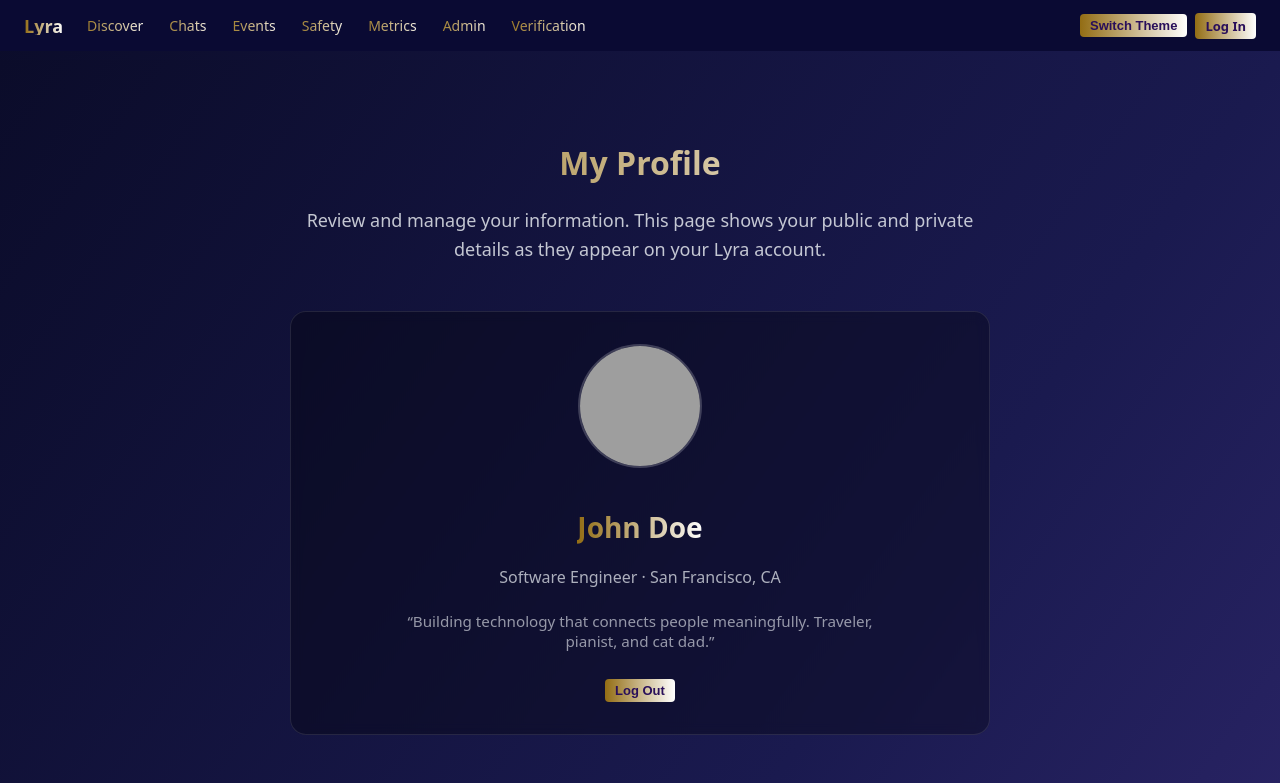
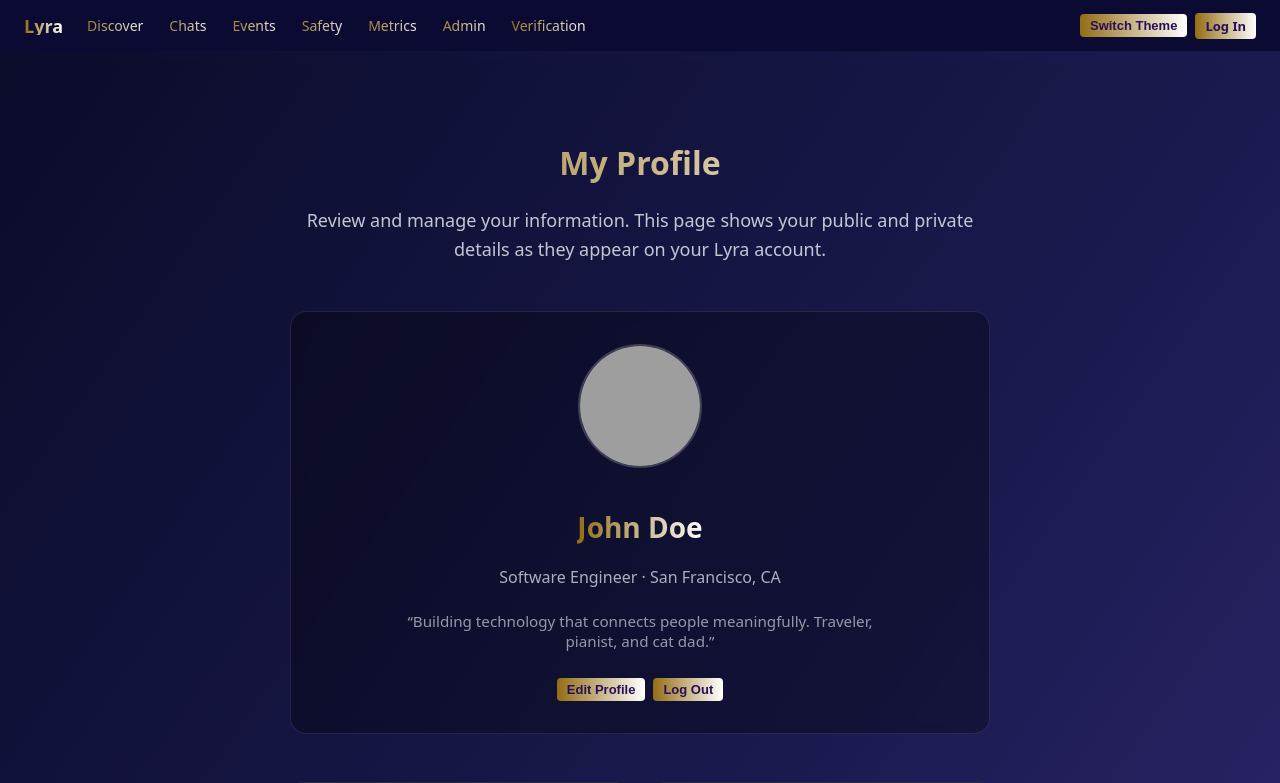
Before and after one commit to E-Camacho314/Endless_Moments_LLC-An_Intelligent_Safety-Focused_Dating_App, a Next.js app in the folder apps/web/: page /profile in a window 1280 px wide. Shown: the top 783 px of the page. Built offline with nearby package versions, Linux system fonts and the light colour scheme; grey boxes are pictures that could not be loaded.

Commit message:
added updat option in profile page

```diff
--- a/apps/web/src/app/profile/page.tsx
+++ b/apps/web/src/app/profile/page.tsx
@@ -38,7 +38,26 @@ export default function ProfilePage() {
           <p className="profile-description">
             “Building technology that connects people meaningfully. Traveler, pianist, and cat dad.”
           </p>
-          <div style={{ marginTop: 12 }}>
+          <div style={{ marginTop: 12, display: 'flex', gap: '8px' }}>
+  <button
+    className="login-btn"
+    style={{
+      padding: '4px 10px',
+      border: 'none',
+      borderRadius: '4px',
+      background:
+        theme === 'gold'
+          ? 'linear-gradient(90deg, #936d14, #ffffff)'
+          : 'linear-gradient(90deg, #93c5fd, #3b82f6)',
+      color: theme === 'gold' ? '#290f5a' : 'white',
+      fontWeight: 600,
+      cursor: 'pointer',
+      fontSize: '13px',
+    }}
+    onClick={() => router.push('/profile/edit')}
+  >
+    Edit Profile
+  </button>
             <button
               className="login-btn"
               style={{
```
